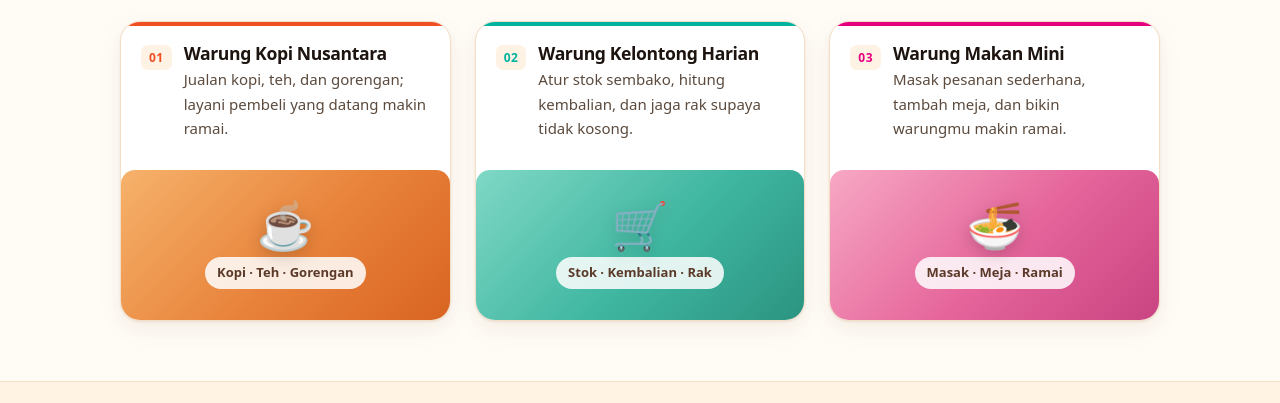
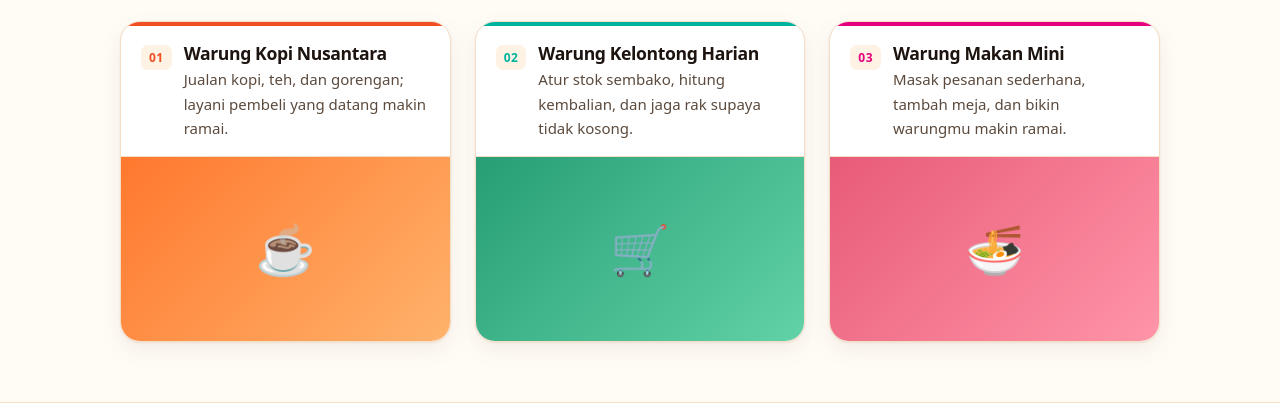
Before and after one commit to macui686868-sudo/warungsimulator, a plain HTML site: page index.html in a window 1280 px wide. Shown: the part 737-1140 px from the top of the page. Drawn offline with Linux system fonts and the light colour scheme.

Commit message:
Update index.html

```diff
--- a/index.html
+++ b/index.html
@@ -198,7 +198,7 @@
       <h2 id="judul-game" class="section__title">Pilih Game Warung</h2>
       <p class="section__lead">Semua game di bawah ini jalan di dalam halaman, jadi kamu tidak perlu pindah aplikasi.</p>
 
-      <ul class="game-grid">
+            <ul class="game-grid">
         <li class="card card--kopi" onclick="openGame()" style="cursor: pointer;">
           <!-- ▼ GANTI: nama + satu kalimat penjelasan game 1 -->
           <div class="card__head">
@@ -208,12 +208,11 @@
               <p class="card__desc">Jualan kopi, teh, dan gorengan; layani pembeli yang datang makin ramai.</p>
             </div>
           </div>
-          <div class="card__thumb" aria-hidden="true">
-            <span class="card__emoji">☕</span>
-            <span class="card__thumb-tag">Kopi · Teh · Gorengan</span>
+          <!-- 保留frame盒子维持卡片大小，内部放彩色占位，删除假iframe -->
+          <div class="frame" style="background:linear-gradient(135deg,#ff782e,#ffb26b);display:flex;align-items:center;justify-content:center;color:white;font-size:48px;">
+            ☕
           </div>
         </li>
-
         <li class="card card--kelontong" onclick="openGame()" style="cursor: pointer;">
           <!-- ▼ GANTI: nama + satu kalimat penjelasan game 2 -->
           <div class="card__head">
@@ -223,12 +222,10 @@
               <p class="card__desc">Atur stok sembako, hitung kembalian, dan jaga rak supaya tidak kosong.</p>
             </div>
           </div>
-          <div class="card__thumb" aria-hidden="true">
-            <span class="card__emoji">🛒</span>
-            <span class="card__thumb-tag">Stok · Kembalian · Rak</span>
+          <div class="frame" style="background:linear-gradient(135deg,#279e74,#62d2a8);display:flex;align-items:center;justify-content:center;color:white;font-size:48px;">
+            🛒
           </div>
         </li>
-
         <li class="card card--makan" onclick="openGame()" style="cursor: pointer;">
           <!-- ▼ GANTI: nama + satu kalimat penjelasan game 3 -->
           <div class="card__head">
@@ -238,9 +235,8 @@
               <p class="card__desc">Masak pesanan sederhana, tambah meja, dan bikin warungmu makin ramai.</p>
             </div>
           </div>
-          <div class="card__thumb" aria-hidden="true">
-            <span class="card__emoji">🍜</span>
-            <span class="card__thumb-tag">Masak · Meja · Ramai</span>
+          <div class="frame" style="background:linear-gradient(135deg,#e85b78,#ff94a8);display:flex;align-items:center;justify-content:center;color:white;font-size:48px;">
+            🍜
           </div>
         </li>
       </ul>
@@ -383,24 +379,6 @@ function closeGame() {
 
 <script>
   document.getElementById('tahun').textContent = new Date().getFullYear();
-  // 封面占位：在旧 iframe 预览框位置显示渐变封面，恢复卡片高度与视觉
-  if (!document.querySelector('style#thumb-style')) {
-    const css = [
-      '.card{display:flex;flex-direction:column;gap:14px;}',
-      '.card__thumb{position:relative;display:flex;flex-direction:column;align-items:center;justify-content:center;gap:10px;min-height:150px;border-radius:14px;overflow:hidden;text-align:center;}',
-      '.card__emoji{font-size:46px;line-height:1;filter:drop-shadow(0 4px 8px rgba(0,0,0,.18));}',
-      '.card__thumb-tag{display:inline-block;padding:5px 12px;border-radius:999px;background:rgba(255,255,255,.85);font-size:13px;font-weight:600;color:#5b3a29;}',
-      '.card--kopi .card__thumb{background:linear-gradient(135deg,#f6b26b 0%,#e8823a 55%,#d96422 100%);}',
-      '.card--kelontong .card__thumb{background:linear-gradient(135deg,#7fd8c6 0%,#3fb6a0 55%,#2b9481 100%);}',
-      '.card--makan .card__thumb{background:linear-gradient(135deg,#f7a8c4 0%,#e5649a 55%,#c94482 100%);}',
-      '.card:hover .card__thumb{transform:translateY(-3px);transition:transform .2s ease;}',
-      '@media(max-width:640px){.card__thumb{min-height:120px;}.card__emoji{font-size:38px;}}'
-    ].join('');
-    const st = document.createElement('style');
-    st.id = 'thumb-style';
-    st.textContent = css;
-    document.head.appendChild(st);
-  }
 </script>
 </body>
 </html>
```
